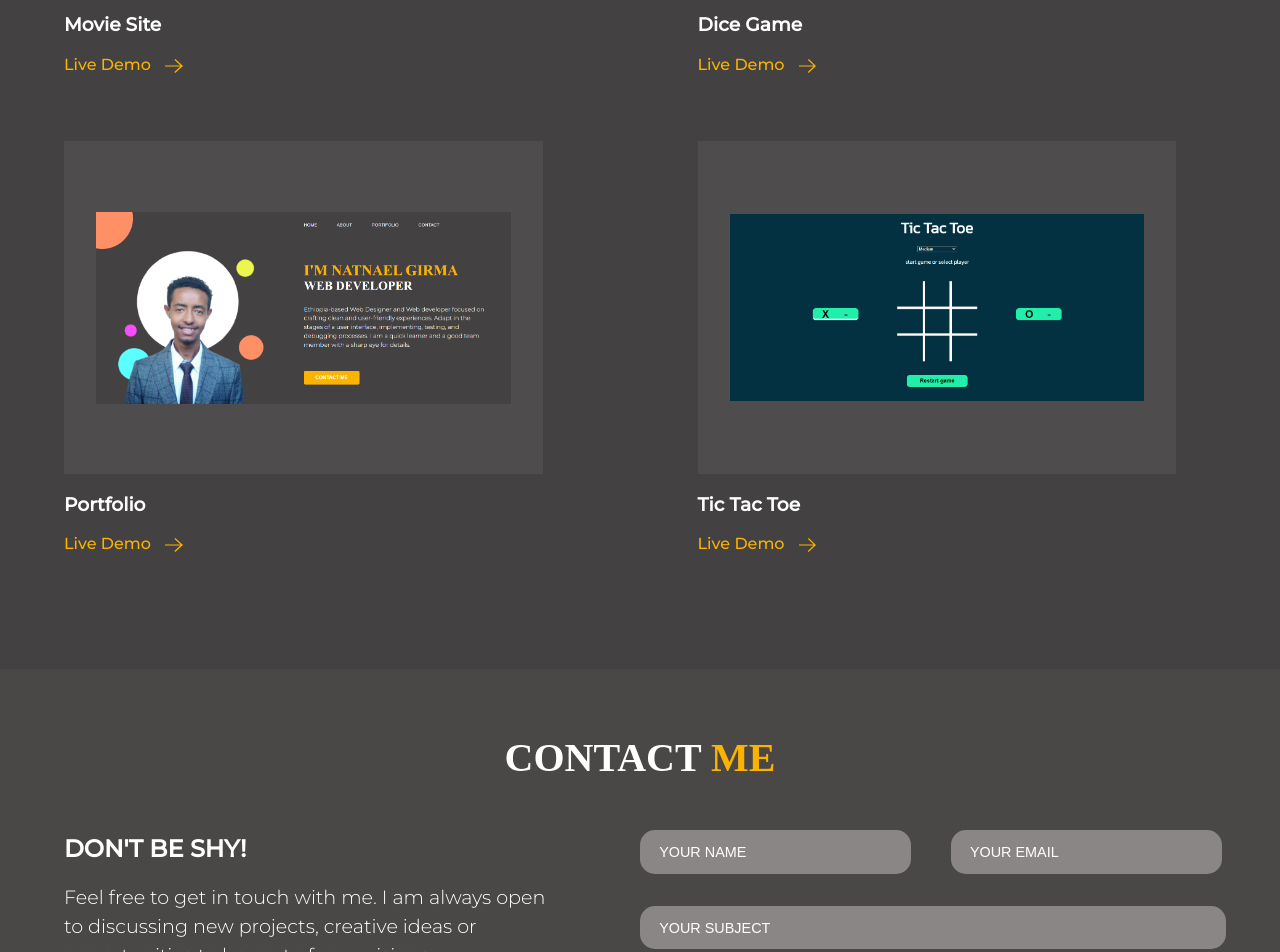
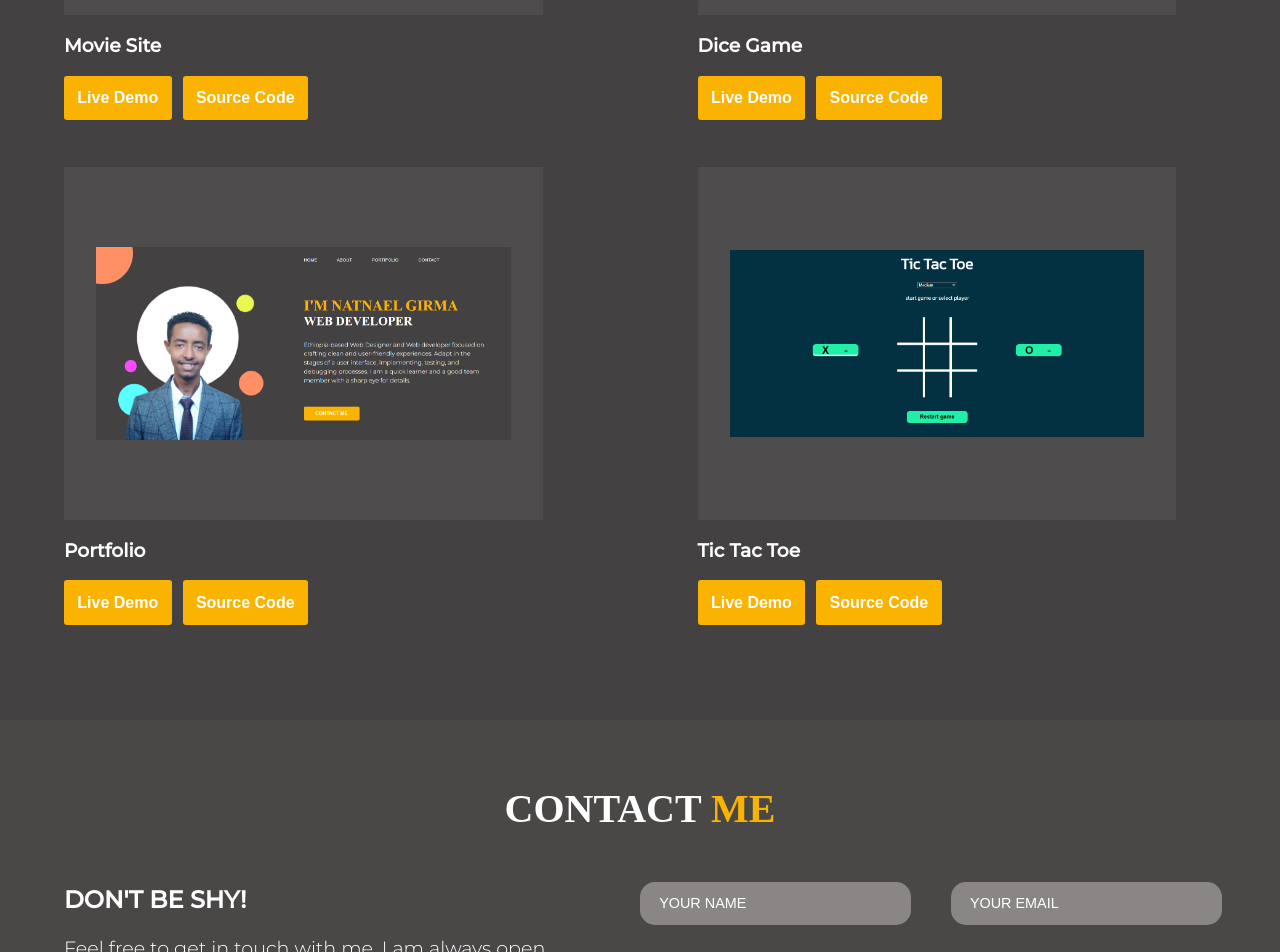
Before and after one commit to NatnaelPro/portfolio, a plain HTML site: page index.html in a window 1280 px wide. Shown: the part 3569-4521 px from the top of the page. Drawn offline with Linux system fonts and the light colour scheme; a web font is replaced by a local one.

Commit message:
project buttons added

```diff
--- a/css/style.css
+++ b/css/style.css
@@ -485,6 +485,29 @@ svg circle:nth-child(2) {
     background-color: #4E4C4C;
 }
 
+.know-more-btn {
+    padding: 1em;
+    border: 0;
+    background-color: #FBB301;
+    margin-right: .5em;
+    border-radius: 3px;
+}
+
+.know-more-btn:hover {
+    background-color: #d99d05;
+}
+
+.know-more-btn a {
+    color: #fff !important;
+    font-size: 1rem;
+    font-weight: 700;
+}
+
+/* .source-code-link {
+    float: right;
+    margin-right: 3em;
+} */
+
 .work-box img {
     width: 100%;
     display: block;
--- a/index.html
+++ b/index.html
@@ -295,8 +295,8 @@
                 </div>
                 <h3>Movie Site</h3>
                 <div class="know-more-container">
-                    <a href="https://natnaelpro.github.io/Nano_Movies/" target="_blank">Live Demo</a>
-                    <img src="images/thin-arrow-right-icon.svg" alt="">
+                    <button class="know-more-btn"> <a href="https://natnaelpro.github.io/Nano_Movies/" target="_blank">Live Demo</a> </button>
+                    <button class="know-more-btn"> <a href="https://github.com/NatnaelPro/Nano_Movies" target="_blank">Source Code</a></button>
                 </div>
             </div>
             <div class="work-secondary">
@@ -305,8 +305,8 @@
                 </div>
                 <h3>Dice Game</h3>
                 <div class="know-more-container">
-                    <a href="https://natnaelpro.github.io/Dice/" target="_blank">Live Demo</a>
-                    <img src="images/thin-arrow-right-icon.svg" alt="">
+                    <button class="know-more-btn"><a href="https://natnaelpro.github.io/Dice/" target="_blank">Live Demo</a></button>
+                    <button class="know-more-btn"> <a href="https://github.com/NatnaelPro/Dice" target="_blank">Source Code</a></button>
                 </div>
             </div>
         </div>
@@ -318,8 +318,9 @@
                 </div>
                 <h3>Portfolio</h3>
                 <div class="know-more-container">
-                    <a href="https://natnaelpro.github.io/portfolio/" target="_blank">Live Demo</a>
-                    <img src="images/thin-arrow-right-icon.svg" alt="">
+                    <button class="know-more-btn"><a href="https://natnaelpro.github.io/portfolio/" target="_blank">Live Demo</a></button>
+                    <button class="know-more-btn"> <a href="https://github.com/NatnaelPro/portfolio" target="_blank">Source Code</a></button>
+
                 </div>
             </div>
             <div class="work-secondary">
@@ -328,8 +329,8 @@
                 </div>
                 <h3>Tic Tac Toe</h3>
                 <div class="know-more-container">
-                    <a href="https://natnaelpro.github.io/TicTacToe/" target="_blank">Live Demo</a>
-                    <img src="images/thin-arrow-right-icon.svg" alt="">
+                    <button class="know-more-btn"><a href="https://natnaelpro.github.io/TicTacToe/" target="_blank">Live Demo</a></button>
+                    <button class="know-more-btn"> <a href="https://github.com/NatnaelPro/TicTacToe" target="_blank">Source Code</a></button>
                 </div>
             </div>
         </div>
@@ -382,16 +383,17 @@
                 </div>
                 <div class="contact-form">
                     <div class="form">
-                        <form action="">
+                        <form action="https://formsubmit.co/natnaelgirma007@email.com" method="POST">
                             <div class="name-email">
-                                <input type="text" placeholder="YOUR NAME">
-                                <input type="text" placeholder="YOUR EMAIL">
+                                <input type="text" name="name" placeholder="YOUR NAME">
+                                <input type="email" name="email" placeholder="YOUR EMAIL">
                             </div>
+                            <input type="hidden" name="_next" value="natnaelpro.github.io/portfolio/thankyou.html">
                             <input type="text" placeholder="YOUR SUBJECT">
-                            <textarea name="" id="" cols="20" rows="10" placeholder="YOUR MESSAGE"></textarea>
+                            <textarea name="message" id="" cols="20" rows="10" placeholder="YOUR MESSAGE"></textarea>
                             <!-- <button class="send-btn">SEND MESSAGE</button> -->
                             <div class="download-btn-container">
-                                <button class="download-btn">SEND MESSAGE</button>
+                                <button class="download-btn" type="submit">SEND MESSAGE</button>
                                 <img src="images/send-icon.svg" alt="">
                                 <div class="bg-icon"></div>
                             </div>
```
Also changed, not shown: thankyou.html (added, +12 -0 lines).
